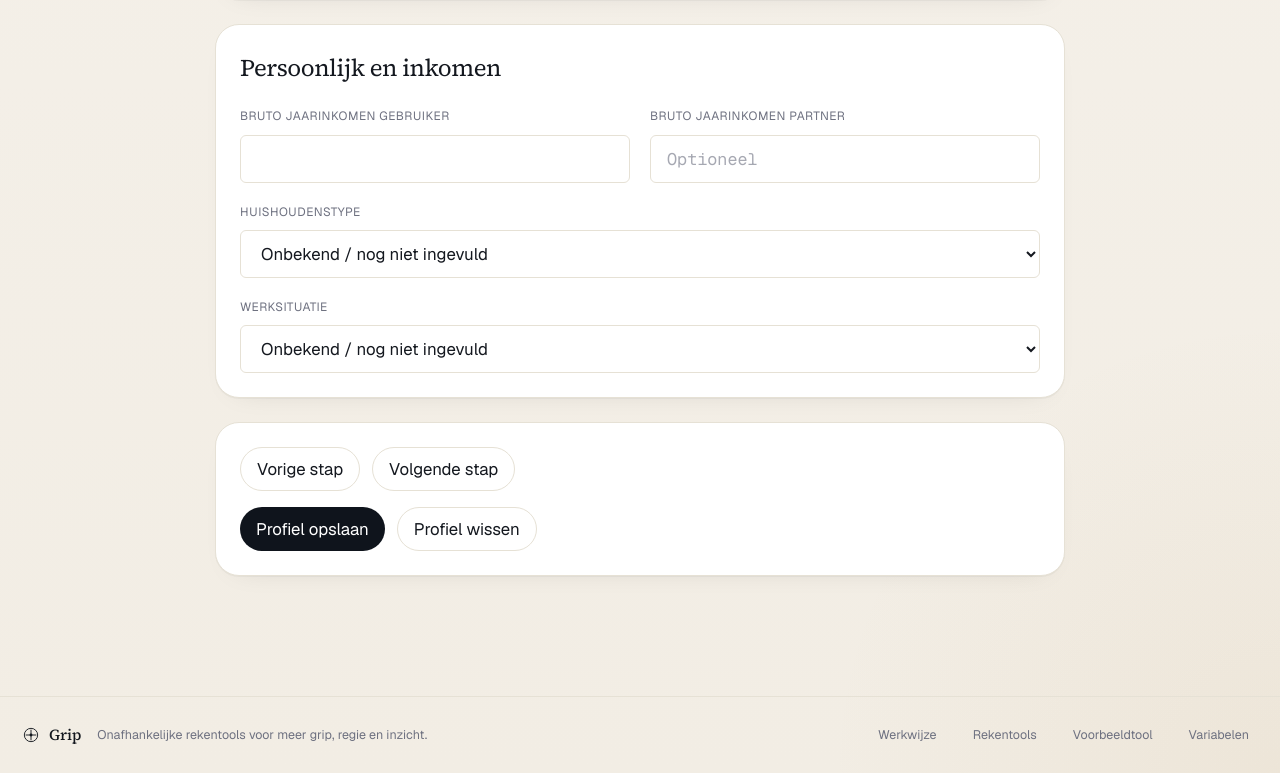
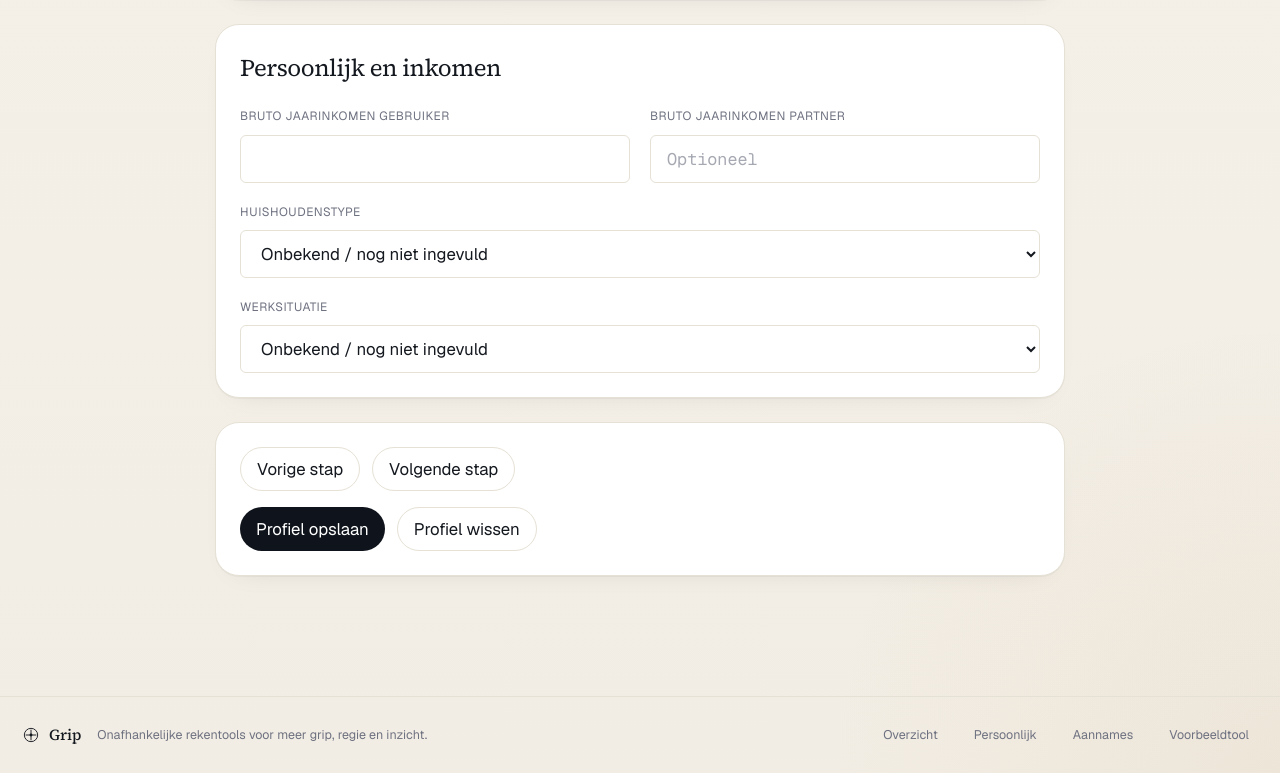
Before and after one commit to oli4vos/projectwebsite, a Next.js app: page /profiel in a window 1280 px wide. Shown: the part 611-1384 px from the top of the page. Built offline with nearby package versions, Linux system fonts and the light colour scheme.

Commit message:
fix: make header navigation targets functional

```diff
--- a/src/components/AppDashboard.tsx
+++ b/src/components/AppDashboard.tsx
@@ -3,6 +3,7 @@
 import Link from "next/link";
 import { useMemo } from "react";
 import type { AppManifest } from "@/lib/app-types";
+import { toAnchorId } from "@/lib/anchor-ids";
 import { BtnLink } from "@/components/ui";
 import { AppCard } from "./AppCard";
 import { KnowledgeLevelSelector } from "./KnowledgeLevelSelector";
@@ -112,7 +113,10 @@ export function AppDashboard({ apps }: AppDashboardProps) {
               <span className="text-[12px] text-[var(--soft)]">
                 {group.apps.length} {group.apps.length === 1 ? "tool" : "tools"}
               </span>
-              <Link href={`#groep-${encodeURIComponent(group.title)}`} className="text-[12px] text-[var(--ink)] underline">
+              <Link
+                href={`#${toAnchorId(group.title, "groep")}`}
+                className="text-[12px] text-[var(--ink)] underline"
+              >
                 Bekijk tools
               </Link>
             </div>
@@ -123,7 +127,7 @@ export function AppDashboard({ apps }: AppDashboardProps) {
       <section className="space-y-6">
         {groupedApps.map((group) => (
           <section
-            id={`groep-${encodeURIComponent(group.title)}`}
+            id={toAnchorId(group.title, "groep")}
             key={group.title}
             className="rounded-[1.5rem] border hair bg-white p-6 shadow-paper"
           >
@@ -149,9 +153,14 @@ export function AppDashboard({ apps }: AppDashboardProps) {
         ))}
       </section>
 
-      <PersonalRoute apps={apps} />
+      <section id="persoonlijk">
+        <PersonalRoute apps={apps} />
+      </section>
 
-      <section className="grid gap-4 rounded-[1.5rem] border hair bg-white p-6 shadow-paper md:grid-cols-2">
+      <section
+        id="aannames"
+        className="grid gap-4 rounded-[1.5rem] border hair bg-white p-6 shadow-paper md:grid-cols-2"
+      >
         <div>
           <div className="text-[11px] uppercase tracking-[0.14em] text-[var(--muted)]">
             Maak het persoonlijker
--- a/src/components/SiteFooter.tsx
+++ b/src/components/SiteFooter.tsx
@@ -11,16 +11,22 @@ export function SiteFooter() {
         </div>
         <div className="flex flex-wrap items-center gap-3 sm:gap-5">
           <Link
-            href="/#werkwijze"
-            className="rounded-full px-2 py-1 transition hover:text-[var(--ink)] focus-visible:outline-2 focus-visible:outline-[var(--accent)] focus-visible:outline-offset-2"
-          >
-            Werkwijze
-          </Link>
-          <Link
             href="/#apps"
             className="rounded-full px-2 py-1 transition hover:text-[var(--ink)] focus-visible:outline-2 focus-visible:outline-[var(--accent)] focus-visible:outline-offset-2"
           >
-            Rekentools
+            Overzicht
+          </Link>
+          <Link
+            href="/#persoonlijk"
+            className="rounded-full px-2 py-1 transition hover:text-[var(--ink)] focus-visible:outline-2 focus-visible:outline-[var(--accent)] focus-visible:outline-offset-2"
+          >
+            Persoonlijk
+          </Link>
+          <Link
+            href="/#aannames"
+            className="rounded-full px-2 py-1 transition hover:text-[var(--ink)] focus-visible:outline-2 focus-visible:outline-[var(--accent)] focus-visible:outline-offset-2"
+          >
+            Aannames
           </Link>
           <Link
             href="/apps/studieschuld-vs-beleggen"
@@ -28,12 +34,6 @@ export function SiteFooter() {
           >
             Voorbeeldtool
           </Link>
-          <Link
-            href="/variabelen"
-            className="rounded-full px-2 py-1 transition hover:text-[var(--ink)] focus-visible:outline-2 focus-visible:outline-[var(--accent)] focus-visible:outline-offset-2"
-          >
-            Variabelen
-          </Link>
         </div>
       </div>
     </footer>
--- a/src/components/SiteHeader.tsx
+++ b/src/components/SiteHeader.tsx
@@ -5,11 +5,12 @@ import { usePathname } from "next/navigation";
 import { useEffect, useRef, useState } from "react";
 import { BtnLink, Logo } from "@/components/ui";
 import { appRegistry } from "@/lib/app-registry";
+import { toAnchorId } from "@/lib/anchor-ids";
 
 const navItems = [
   { href: "/#apps", label: "Overzicht" },
-  { href: "/#werkwijze", label: "Werkwijze" },
-  { href: "/#scenario", label: "Scenario's" },
+  { href: "/#persoonlijk", label: "Persoonlijk" },
+  { href: "/#aannames", label: "Aannames" },
 ] as const;
 
 const headerCategories = Array.from(
@@ -21,7 +22,17 @@ function navClassName() {
 }
 
 function categoryHref(category: string) {
-  return `/?categorie=${encodeURIComponent(category)}#apps`;
+  const categoryToGroupTitle: Record<string, string> = {
+    Schulden: "Studieschuld",
+    Hypotheek: "Wonen",
+    Beleggen: "Sparen & beleggen",
+    Belasting: "Belasting",
+    Werk: "Werk & ZZP",
+    "Persoonlijke financiën": "Persoonlijke financiën",
+  };
+
+  const groupTitle = categoryToGroupTitle[category] ?? "Persoonlijke financiën";
+  return `/#${toAnchorId(groupTitle, "groep")}`;
 }
 
 export function SiteHeader() {
--- /dev/null
+++ b/src/lib/anchor-ids.ts
@@ -0,0 +1,10 @@
+export function toAnchorId(label: string, prefix?: string): string {
+  const slug = label
+    .toLowerCase()
+    .normalize("NFD")
+    .replace(/[\u0300-\u036f]/g, "")
+    .replace(/[^a-z0-9]+/g, "-")
+    .replace(/^-+|-+$/g, "");
+
+  return prefix ? `${prefix}-${slug}` : slug;
+}
```
